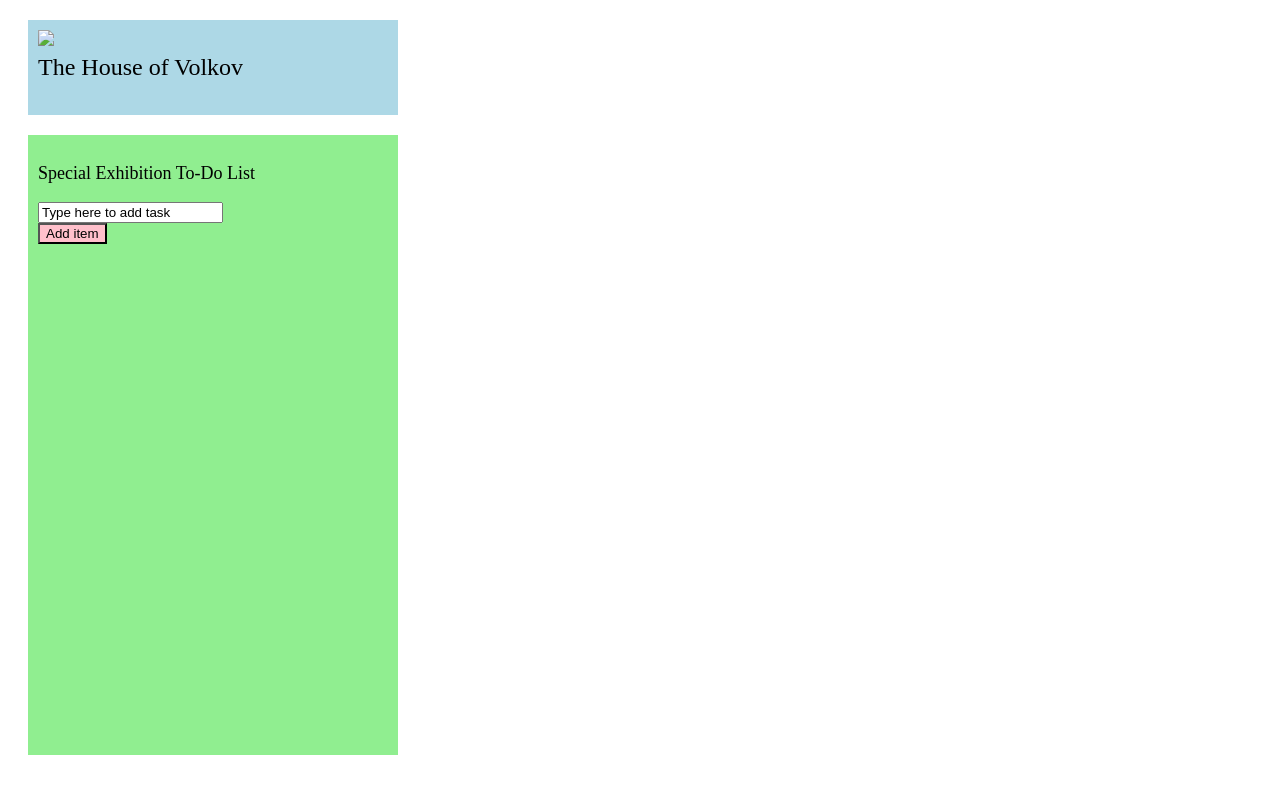
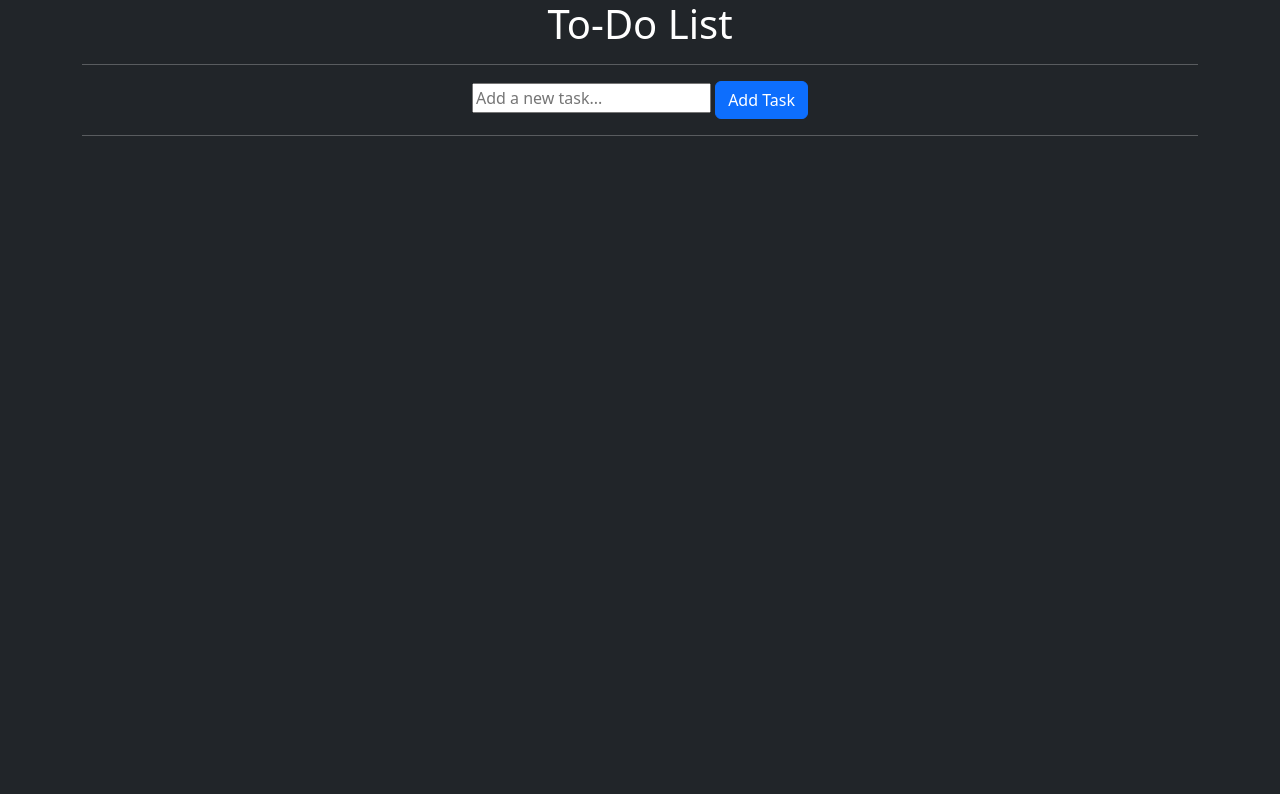
Before and after one commit to AZ97122/ProjetVersioningB2, a plain HTML site: page index.html in a window 1280 px wide. Drawn offline with nearby package versions, Linux system fonts and the light colour scheme.

Commit message:
#1 index html base

```diff
--- a/index.html
+++ b/index.html
@@ -1,70 +1,24 @@
 <!DOCTYPE html>
-<html>
- <head>
- <title>To-Do List App</title>
- <script>
-  function addItem() {
-   var newItem = document.createElement("div");
-   newItem.innerHTML = document.getElementById("box").value;
-   newItem.onclick = removeItem;
-   document.getElementById("list").appendChild(newItem);
-   saveList();
-  }
-  function removeItem() {
-   document.getElementById("list").removeChild(this);
-   saveList();
-  }
-  function saveList() {
-   localStorage.storedList = document.getElementById("list").innerHTML;
-  }
-  function loadList() {
-   document.getElementById("list").innerHTML = localStorage.storedList;
-   for(var i = 0; i < list.children.length; i++) {
-    list.children[i].onclick = removeItem;
-   }
-  }
- </script>
- <style>
-  .header {
-    height:75px;
-    width: 350px;
-    background-color:lightblue;
-    float: center;
-    padding:10px;
-    margin:20px;
-    text-align:centre;
-    font-size:24px;
-  }
-  .app {
-    height:600px;
-    width: 350px;
-    background-color:lightgreen;
-    float: center;
-    padding:10px;
-    margin:20px;
-  }
-  input[type="button"] {
-   background-color: pink;
-  }
- </style>
+<html lang="en">
+<head>
+  <meta charset="UTF-8">
+  <meta name="viewport" content="width=device-width, initial-scale=1.0">
+  <title>To-Do App</title>
+  <link rel="stylesheet" href="style.css">
+  <link href="https://cdn.jsdelivr.net/npm/bootstrap@5.3.2/dist/css/bootstrap.min.css" rel="stylesheet" integrity="sha384-T3c6CoIi6uLrA9TneNEoa7RxnatzjcDSCmG1MXxSR1GAsXEV/Dwwykc2MPK8M2HN" crossorigin="anonymous">
+  <script src="https://cdn.jsdelivr.net/npm/bootstrap@5.3.2/dist/js/bootstrap.bundle.min.js" integrity="sha384-C6RzsynM9kWDrMNeT87bh95OGNyZPhcTNXj1NW7RuBCsyN/o0jlpcV8Qyq46cDfL" crossorigin="anonymous"></script>
 </head>
-<body>
- <div class="header">
-  <img src="volkovlogo.png" style="float: left;">
-  <p>The House of Volkov</p>
- </div>
- <div class="app">
-  <p style="font-size:18px; font-style:bold;">Special Exhibition To-Do List</p>
-  <input type="text" id="box" value="Type here to add task"/>
-  <br/>
-  <input type="button" value="Add item" onclick="addItem();"/>
-  <br/>
-   <div id="list"></div>
- </div>
- <script>
-  if(localStorage.storedList) {
-   loadList();
-  }
- </script>
+<body class="bg-dark text-white">
+  <div id="app" class="text-center app container">
+    <h1>To-Do List</h1>
+    <hr>
+    <div id="todo-container" class="texte">
+      <input type="text" id="taskInput" class="text-white" placeholder="Add a new task...">
+      <button class="btn btn-primary" onclick="addTask()">Add Task</button>
+      <hr>
+
+    </div>
+  </div>
+  <script src="script.js"></script>
 </body>
 </html>
```
